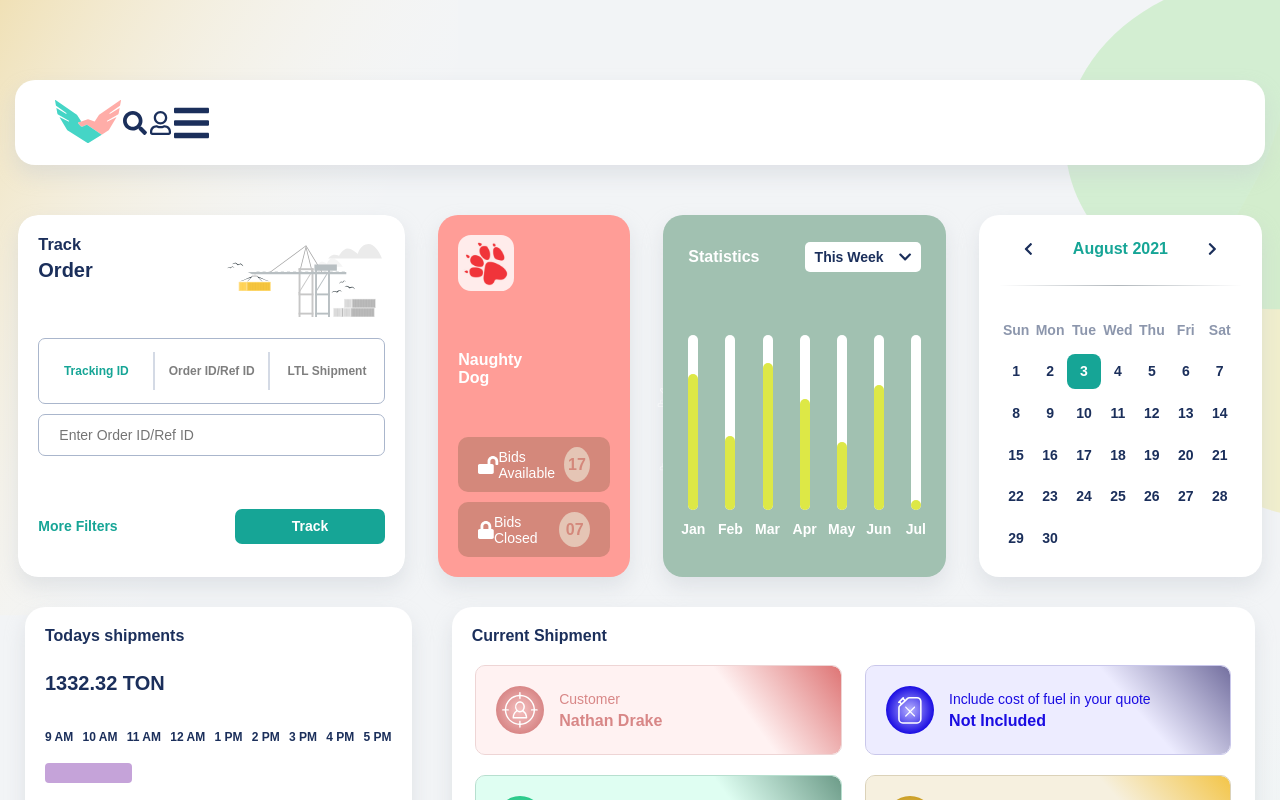
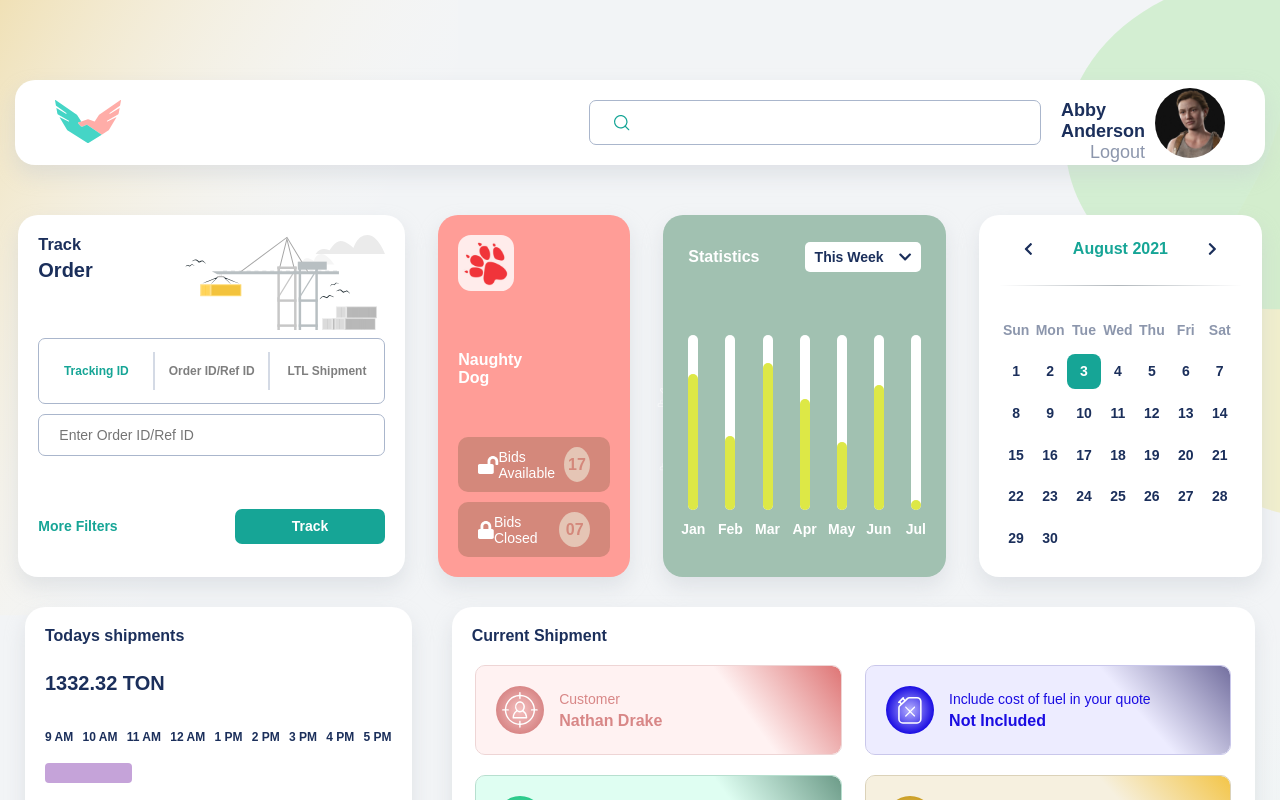
Before and after one commit to KamilTokarz110/Vue-dashboard, a Vue app: page / in a window 1280 px wide. Shown: the top 800 px of the page. Built offline with nearby package versions, Linux system fonts and the light colour scheme.

Commit message:
Correction to track--order image

```diff
--- a/src/components/Navigation.vue
+++ b/src/components/Navigation.vue
@@ -159,7 +159,15 @@ export default {
     opacity: 1;
 
     color: $nav-font-color;
-
+    .fa-bars {
+      display: none;
+    }
+    .fa-search {
+      display: none;
+    }
+    .fa-user {
+      display: none;
+    }
     &__logo {
       // width: 63px;
       // height: 45px;
@@ -186,6 +194,7 @@ export default {
     }
 
     &__search {
+      display: block;
       // position: relative;
       height: 45px;
       width: 452px;
@@ -199,6 +208,7 @@ export default {
     }
 
     &__search-text {
+      display: block;
       position: absolute;
       // top: 22px;
       left: 53px;
@@ -209,23 +219,28 @@ export default {
     }
 
     &__search-container {
+      display: block;
       position: relative;
     }
 
     &__search-image {
+      display: block;
       position: absolute;
       top: 15px;
       left: 25px;
     }
 
     &__profile {
+      display: block;
       display: flex;
       align-items: center;
       justify-content: space-between;
       height: 70px;
       width: 231px;
+      gap: 10px;
 
       &-info {
+        display: block;
         // background-color: green;
 
         height: 46px;
@@ -246,6 +261,7 @@ export default {
       }
 
       &-picture {
+        display: block;
         // background-color: yellow;
         flex-basis: 70px;
         height: 70px;
--- a/src/components/Section_main.vue
+++ b/src/components/Section_main.vue
@@ -2,7 +2,8 @@
 .section__main
   .card.card--track-order
     h3.card--track-order__title.card--track-order__title--md Track<br><strong class="card--track-order__title card--track-order__title--bg">Order</strong>
-    //- h2.card--track-order__title.card--track-order__title--bg Order
+    .card--track-order__picture
+      //- img.card--track-order__image(src="../assets/card--track-order.svg")
 
     .card--track-order__item
       p.card--track-order__text Tracking ID
@@ -23,12 +24,12 @@
     .card--bids__bottom
       .card--bids__item
         i.fas.fa-lock-open.card--bids__item-icon
-        //- img.card--bids__item-icon(src="../assets/auction.svg")
+
         p.card--bids__item-text Bids Available
         .card--bids__item-circle 17
       .card--bids__item
         i.fas.fa-lock.card--bids__item-icon
-        //- img.card--bids__item-icon(src="../assets/auction--closed.svg")
+
         p.card--bids__item-text Bids Closed
         .card--bids__item-circle 07
 
--- a/src/scss/_main.scss
+++ b/src/scss/_main.scss
@@ -304,29 +304,46 @@ html {
 
 
     &--track-order {
+        position: relative;
         flex-wrap: wrap;
         font-size: 1.4rem;
         padding: 20px 20px;
         gap: 10px;
-        background-image: url("../assets/card--track-order.svg");
-        background-repeat: no-repeat;
-        background-position: 140px 20px;
-        background-size: 45% auto;
+        // background-image: url("../assets/card--track-order.svg");
+        // background-repeat: no-repeat;
+        // background-position: 140px 20px;
+        // background-size: 45% auto;
 
         // white-space: nowrap;
         // overflow: hidden;
 
         text-overflow: ellipsis;
 
-        @media (min-width: 375px) {
-            background-position: 90% 5%;
+        &__picture {
+            position: absolute;
+            top: 4%;
+            right: 6%;
+            background-image: url("../assets/card--track-order.svg");
+            background-size: 100%;
+            background-repeat: no-repeat;
+            width: 150px;
+            height: 150px;
 
+            @include md {
+                width: 180px;
+                height: 180px;
+                right: 20px;
+            }
+
+            @include lg {
+                width: 200px;
+                height: 200px;
+                right: 20px;
+                top: 20px;
+            }
         }
 
-        @media (min-width: 425px) {
 
-            background-size: 40% auto;
-        }
 
 
         &__title {
@@ -362,7 +379,7 @@ html {
             flex-basis: 100%;
 
 
-            line-height: 15px;
+            line-height: 20px;
             font-weight: bold;
             text-align: center;
 
@@ -770,6 +787,7 @@ html {
             // cursor: pointer;
             opacity: 0.5;
 
+
             &:nth-child(10) {
                 color: white;
                 background: #16A596 0% 0% no-repeat padding-box;
@@ -781,6 +799,7 @@ html {
                 // text-align: center;
                 // padding: 10px 5px;
                 opacity: 1;
+                font-weight: bold;
             }
         }
 
```
